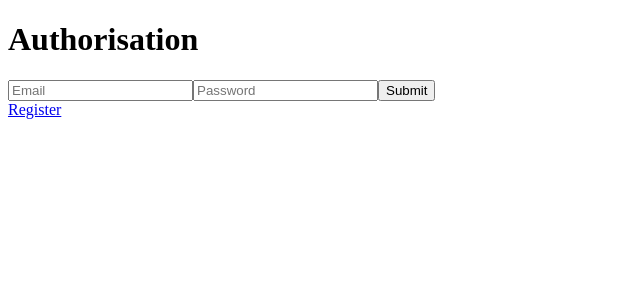
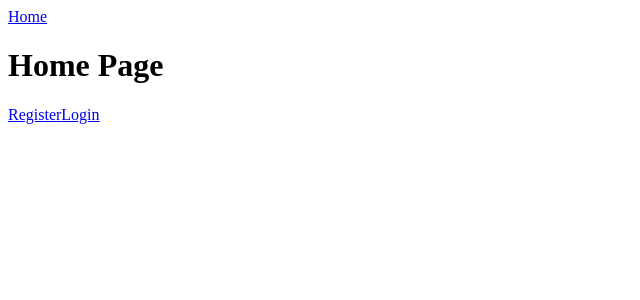
Before and after one commit to David245M/shop-note, a React (Create React App) app in the folder client/: page / in a window 1280 px wide. Before the commit this address led to /login. Shown: the top 300 px of the page, without its empty margins (0-640 px from the left). Built offline with nearby package versions, Linux system fonts and the light colour scheme.

Commit message:
Configure authentification in frontend

```diff
--- a/client/src/App.js
+++ b/client/src/App.js
@@ -1,15 +1,25 @@
-import React from 'react'
+import React, { useContext } from 'react'
 import { Redirect, Route, Switch } from 'react-router-dom';
+import { AuthContext } from './contexts/Auth';
+import HomePage from './pages/Home';
 import LoginPage from './pages/Login'
+import MainPage from './pages/Main';
 import RegisterPage from './pages/Register'
 
 function App() {
+  const { isAuth } = useContext(AuthContext)
   return (
     <div className="App">
       <Switch>
-        <Route exact path="/"> <Redirect to="/login"/> </Route>
-        <Route path="/login">  <LoginPage /> </Route>
-        <Route path="/register"><RegisterPage /> </Route>
+        <Route exact path="/" >
+          { isAuth ? <MainPage /> : <HomePage /> }
+        </Route>
+        <Route path="/register">
+          { isAuth ? <Redirect to="/" /> : <RegisterPage />}
+        </Route>
+        <Route path="/login">
+          { isAuth ? <Redirect to="/" /> : <LoginPage />}
+        </Route>
       </Switch>
     </div>
   );
--- /dev/null
+++ b/client/src/contexts/Auth.js
@@ -0,0 +1,23 @@
+import {createContext} from 'react'
+import useAuth from '../hooks/auth.hook'
+const AuthContext = createContext({
+  token: null,
+  userID: null,
+  login: () => {},
+  logout: () => {},
+  isAuth: false
+})
+
+const AuthProvider = ({ children }) => {
+  const { login, logout, token, userID } = useAuth()
+  const isAuth = !!token
+
+  return (
+    <AuthContext.Provider value={{ login, logout, token, userID, isAuth }} >
+      { children }
+    </AuthContext.Provider>
+  )
+}
+
+export default AuthProvider
+export { AuthContext }
--- /dev/null
+++ b/client/src/hooks/auth.hook.js
@@ -0,0 +1,30 @@
+import React, { useState, useCallback, useEffect } from 'react'
+
+const name = "userInfo"
+
+const useAuth = () => {
+  const [token, setToken] = useState(null)
+  const [userID, setUserID] = useState(null)
+
+  const login = useCallback((jwtToken, id) => {
+    setToken(jwtToken)
+    setUserID(id)
+    localStorage.setItem(name, JSON.stringify({ userID: id, token: jwtToken }))
+  }, [])
+
+  const logout = useCallback(() => {
+    setToken(null)
+    setUserID(null)
+    localStorage.removeItem(name)
+  }, [])
+
+  useEffect(() => {
+    const info = JSON.parse(localStorage.getItem(name))
+    if (info?.token) {
+      login(info.token, info.userID)
+    }
+  })
+  return { token, userID, login, logout}
+}
+
+export default useAuth
--- a/client/src/index.js
+++ b/client/src/index.js
@@ -1,13 +1,16 @@
 import React from 'react';
 import ReactDOM from 'react-dom';
 import { BrowserRouter } from 'react-router-dom';
+import AuthProvider from './contexts/Auth'
 import App from './App';
 
 
 ReactDOM.render(
   <React.StrictMode>
     <BrowserRouter>
-      <App />
+      <AuthProvider>
+        <App />
+      </AuthProvider>
     </BrowserRouter>
   </React.StrictMode>,
   document.getElementById('root')
--- /dev/null
+++ b/client/src/pages/Home.jsx
@@ -0,0 +1,15 @@
+import React from 'react'
+import { Link } from 'react-router-dom'
+
+const HomePage = () => {
+  return (
+    <div>
+      <Link to="/">Home</Link>
+      <h1>Home Page</h1>
+      <Link to="/register">Register</Link>
+      <Link to="/login">Login</Link>
+    </div>
+  )
+}
+
+export default HomePage
--- a/client/src/pages/Login.jsx
+++ b/client/src/pages/Login.jsx
@@ -1,7 +1,9 @@
-import React, { useState } from 'react'
+import React, { useContext, useState } from 'react'
 import { Link } from 'react-router-dom'
+import { AuthContext } from '../contexts/Auth'
 
 const LoginPage = () => {
+  const auth = useContext(AuthContext)
   const [email, setEmail] = useState('')
   const [password, setPassword] = useState('')
 
@@ -14,6 +16,9 @@ const LoginPage = () => {
         body: JSON.stringify({ email, password })
       })
       const result = await response.json()
+      if (result) {
+        auth.login(result.token, result.userId)
+      }
     } catch (e) {
       console.error(e)
     }
@@ -21,6 +26,7 @@ const LoginPage = () => {
 
   return (
     <>
+      <Link to="/">Home</Link>
       <h1>Authorisation</h1>
       <form onSubmit={onSubmit}>
         <input name="email" value={email} onChange={e => setEmail(e.target.value)} placeholder="Email"/>
--- /dev/null
+++ b/client/src/pages/Main.jsx
@@ -0,0 +1,14 @@
+import React, { useContext } from 'react'
+import { AuthContext } from '../contexts/Auth'
+
+const MainPage = () => {
+  const { logout } = useContext(AuthContext)
+  return (
+    <div>
+      <h1>Your Page</h1>
+      <button onClick={() => logout()}>Logout</button>
+    </div>
+  )
+}
+
+export default MainPage
--- a/client/src/pages/Register.jsx
+++ b/client/src/pages/Register.jsx
@@ -22,6 +22,7 @@ const RegisterPage = () => {
 
   return (
     <>
+      <Link to="/">Home</Link>
       <h1>Register</h1>
       <form onSubmit={onSubmit}>
         <input name="nick" value={nick} onChange={e => setNick(e.target.value)} placeholder="Nick"/>
```
